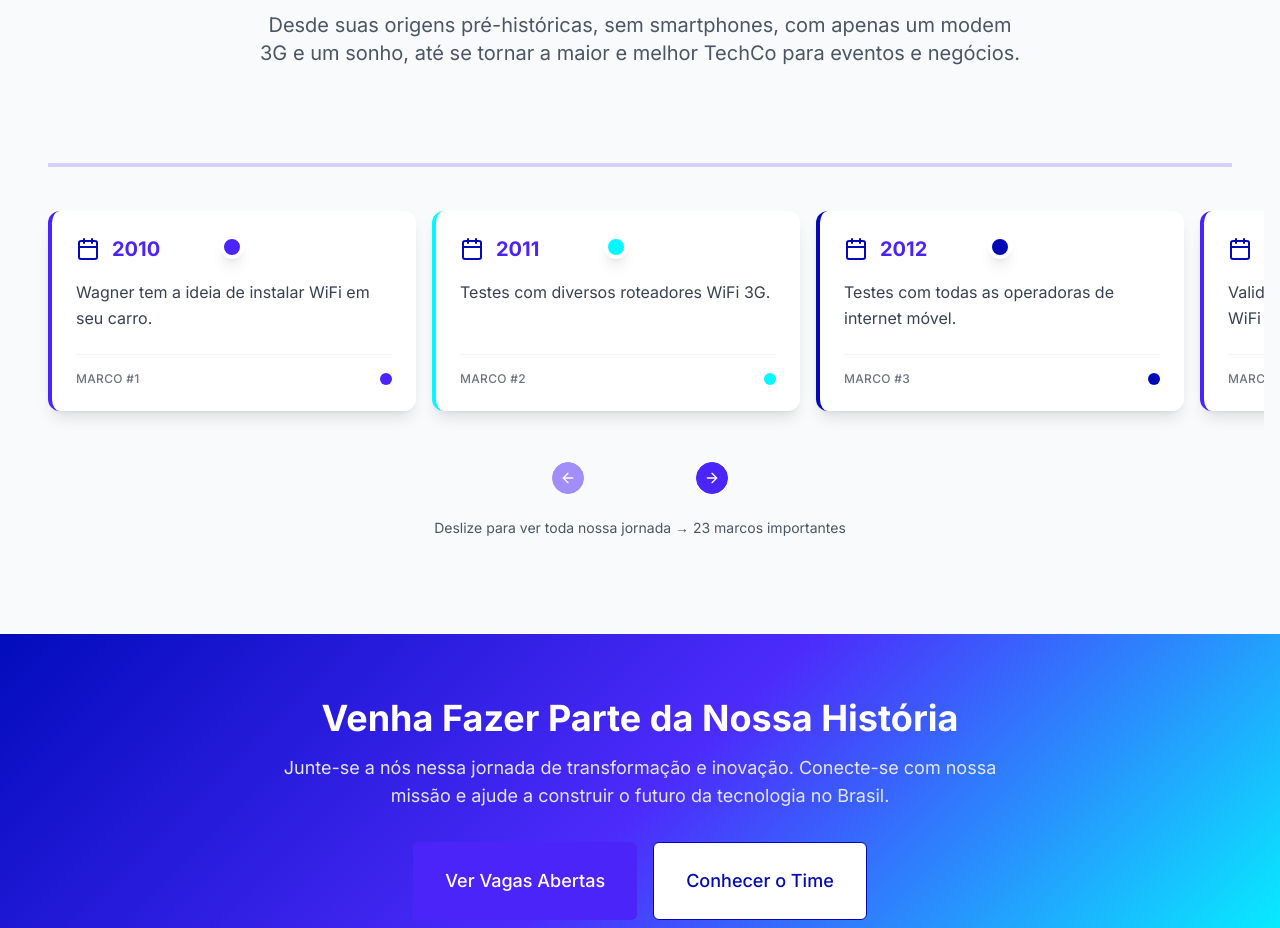
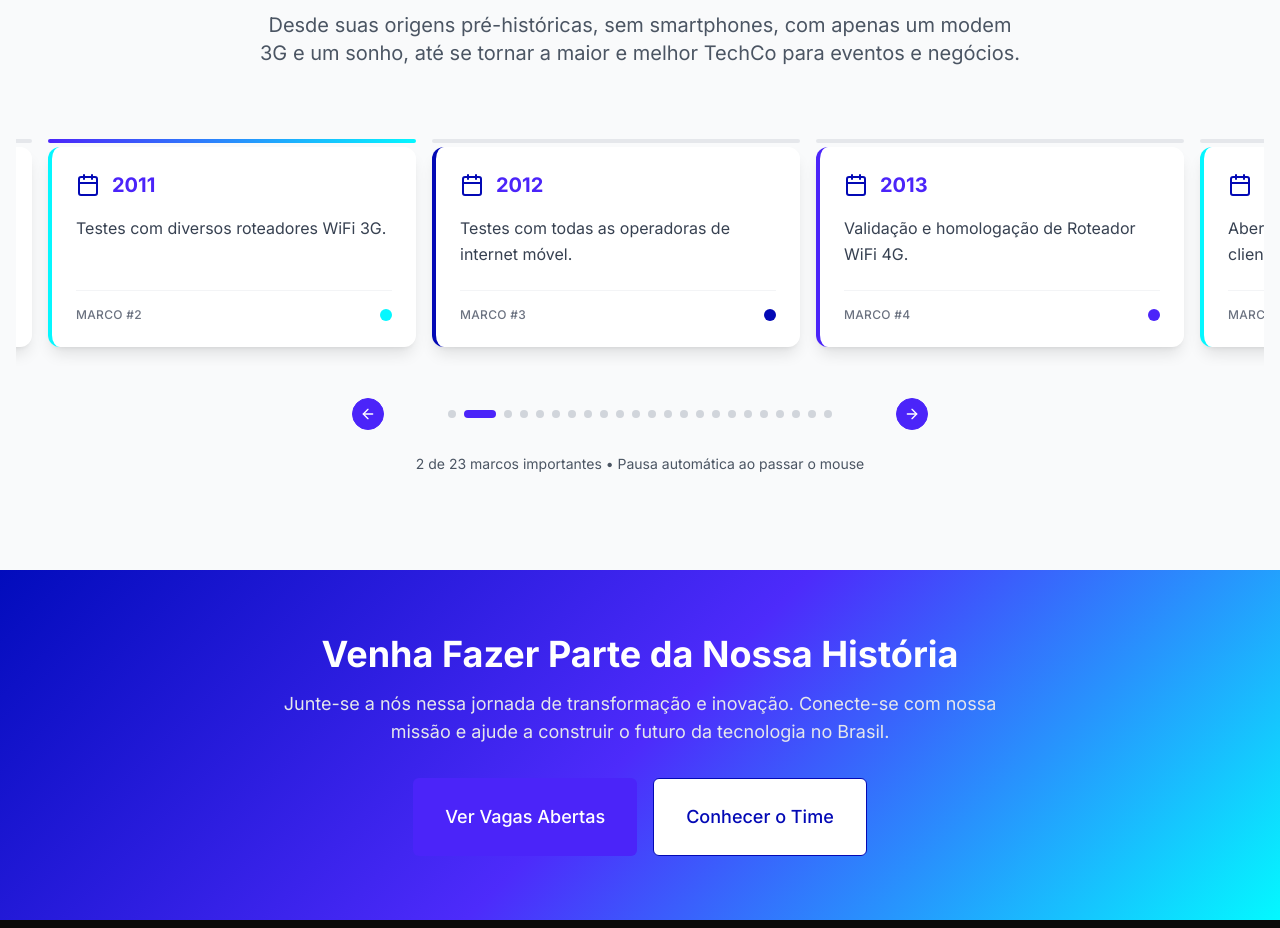
Before and after one commit to DesenvolvedoresLEGAL/oplegal-v12, a React (Vite) app: page /missao-visao-valores in a window 1280 px wide. Shown: the part 7984-8912 px from the top of the page. Built offline with nearby package versions, Linux system fonts and the light colour scheme.

Commit message:
feat: Add animated carousel to history section
Add an animated carousel to the "HISTÓRIA" section with a progress line for reading time and remove side effect balls.

```diff
--- a/package.json
+++ b/package.json
@@ -45,6 +45,7 @@
     "clsx": "^2.1.1",
     "cmdk": "^1.0.0",
     "date-fns": "^3.6.0",
+    "embla-carousel-autoplay": "^8.6.0",
     "embla-carousel-react": "^8.3.0",
     "framer-motion": "^12.11.0",
     "input-otp": "^1.2.4",
--- a/src/components/somos-legal/NossaHistoriaSection.tsx
+++ b/src/components/somos-legal/NossaHistoriaSection.tsx
@@ -1,5 +1,5 @@
 
-import React from 'react';
+import React, { useEffect, useState } from 'react';
 import SectionTitle from '@/components/SectionTitle';
 import TimelineItem from './TimelineItem';
 import {
@@ -9,6 +9,7 @@ import {
   CarouselNext,
   CarouselPrevious,
 } from "@/components/ui/carousel";
+import Autoplay from "embla-carousel-autoplay";
 
 const historia = [
   { year: "2010", event: "Wagner tem a ideia de instalar WiFi em seu carro." },
@@ -37,6 +38,18 @@ const historia = [
 ];
 
 const NossaHistoriaSection = () => {
+  const [currentSlide, setCurrentSlide] = useState(0);
+  const [api, setApi] = useState<any>();
+  const [isPlaying, setIsPlaying] = useState(true);
+
+  useEffect(() => {
+    if (!api) return;
+
+    api.on("select", () => {
+      setCurrentSlide(api.selectedScrollSnap());
+    });
+  }, [api]);
+
   return (
     <section className="py-16 md:py-24 bg-gray-50">
       <div className="container mx-auto px-4">
@@ -48,13 +61,18 @@ const NossaHistoriaSection = () => {
 
         {/* Timeline horizontal */}
         <div className="relative mt-16">
-          {/* Linha principal horizontal */}
-          <div className="absolute top-8 left-8 right-8 h-1 bg-legal-purple/20 hidden md:block"></div>
-
           <Carousel
+            setApi={setApi}
+            plugins={[
+              Autoplay({
+                delay: 4000,
+                stopOnInteraction: true,
+                stopOnMouseEnter: true,
+              }),
+            ]}
             opts={{
               align: "start",
-              loop: false,
+              loop: true,
               slidesToScroll: 1,
             }}
             className="w-full max-w-full"
@@ -62,18 +80,43 @@ const NossaHistoriaSection = () => {
             <CarouselContent className="ml-4">
               {historia.map((item, index) => (
                 <CarouselItem key={`${item.year}-${index}`} className="pl-4 basis-80 md:basis-96 flex-shrink-0">
-                  <TimelineItem
-                    year={item.year}
-                    event={item.event}
-                    index={index}
-                  />
+                  <div className="relative">
+                    {/* Barra de progresso animada */}
+                    <div className="absolute -top-2 left-0 right-0 h-1 bg-gray-200 rounded-full overflow-hidden">
+                      <div
+                        className={`h-full bg-gradient-to-r from-legal-purple to-legal-cyan transition-all duration-[4000ms] ease-linear ${
+                          currentSlide === index ? 'w-full' : 'w-0'
+                        }`}
+                      />
+                    </div>
+                    <TimelineItem
+                      year={item.year}
+                      event={item.event}
+                      index={index}
+                      hideTimeline
+                    />
+                  </div>
                 </CarouselItem>
               ))}
             </CarouselContent>
 
             {/* Controles do carrossel */}
-            <div className="flex justify-center mt-8 gap-4">
+            <div className="flex justify-center items-center mt-8 gap-4">
               <CarouselPrevious className="relative transform-none bg-legal-purple hover:bg-legal-purple/90 text-white border-legal-purple" />
+
+              {/* Indicadores de slide */}
+              <div className="flex gap-2">
+                {historia.map((_, index) => (
+                  <button
+                    key={index}
+                    className={`w-2 h-2 rounded-full transition-all ${
+                      currentSlide === index ? 'bg-legal-purple w-8' : 'bg-gray-300'
+                    }`}
+                    onClick={() => api?.scrollTo(index)}
+                  />
+                ))}
+              </div>
+
               <CarouselNext className="relative transform-none bg-legal-purple hover:bg-legal-purple/90 text-white border-legal-purple" />
             </div>
           </Carousel>
@@ -81,7 +124,7 @@ const NossaHistoriaSection = () => {
           {/* Indicador de progresso */}
           <div className="flex justify-center mt-6">
             <p className="text-sm text-gray-600">
-              Deslize para ver toda nossa jornada → {historia.length} marcos importantes
+              {currentSlide + 1} de {historia.length} marcos importantes • Pausa automática ao passar o mouse
             </p>
           </div>
         </div>
--- a/src/components/somos-legal/TimelineItem.tsx
+++ b/src/components/somos-legal/TimelineItem.tsx
@@ -6,9 +6,10 @@ interface TimelineItemProps {
   year: string;
   event: string;
   index: number;
+  hideTimeline?: boolean;
 }
 
-const TimelineItem: React.FC<TimelineItemProps> = ({ year, event, index }) => {
+const TimelineItem: React.FC<TimelineItemProps> = ({ year, event, index, hideTimeline = false }) => {
   // Alternamos as cores baseado no índice para variedade visual
   const colorVariant = index % 3;
   const borderColor = colorVariant === 0 ? 'border-legal-purple' :
@@ -18,11 +19,8 @@ const TimelineItem: React.FC<TimelineItemProps> = ({ year, event, index }) => {
 
   return (
     <div className="relative w-full h-full">
-      {/* Ponto na linha do tempo */}
-      <div className={`absolute top-6 left-1/2 transform -translate-x-1/2 w-6 h-6 rounded-full ${dotColor} border-4 border-white shadow-lg z-10 hidden md:block`}></div>
-
       {/* Card do evento */}
-      <div className={`mt-16 md:mt-20 p-6 rounded-xl shadow-lg bg-white border-l-4 ${borderColor} hover:shadow-xl transition-all duration-300 hover:scale-105 min-h-[200px] flex flex-col w-full`}>
+      <div className={`mt-4 p-6 rounded-xl shadow-lg bg-white border-l-4 ${borderColor} hover:shadow-xl transition-all duration-300 hover:scale-105 min-h-[200px] flex flex-col w-full`}>
         <div className="flex items-center mb-4">
           <Calendar className="text-legal mr-3 h-6 w-6 flex-shrink-0" />
           <h3 className="text-xl font-bold text-legal-purple">{year}</h3>
```
Also changed, not shown: 1 other file (tests, documents, lock files or other folders).
